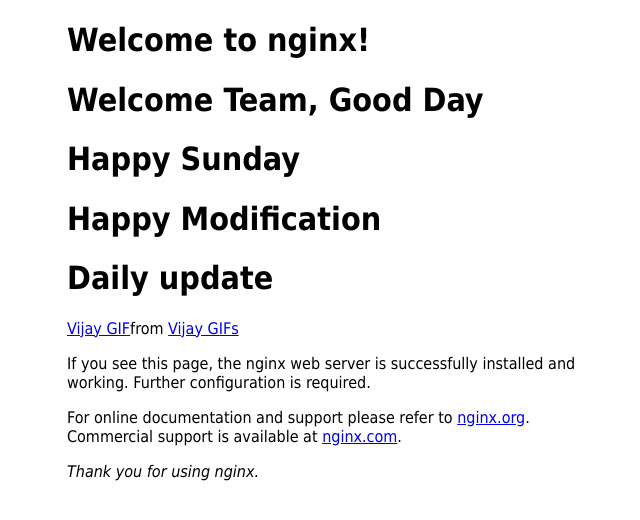
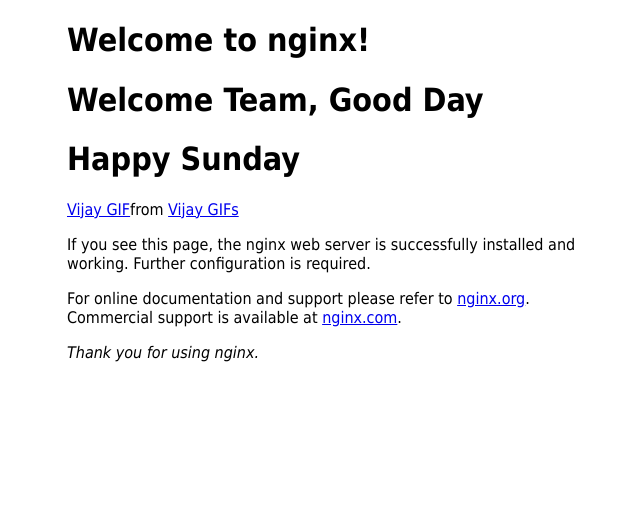
Before and after one commit to mpbalajimca/Project-B-Public, a plain HTML site: page index.html in a window 1280 px wide. Shown: the whole page, without its empty margins (293-933 px from the left). Drawn offline with Linux system fonts and the light colour scheme; a script that the page names is missing.

Commit message:
1st Push

```diff
--- a/index.html
+++ b/index.html
@@ -1,7 +1,7 @@
 <!DOCTYPE html>
 <html>
 <head>
-<title>Welcome to Bala's nginx! details</title>
+<title>Welcome to Bala's nginx!</title>
 <style>
 html { color-scheme: light dark; }
 body { width: 35em; margin: 0 auto;
@@ -13,9 +13,6 @@
 <h1> Welcome Team, Good Day </h1>
 
 <h1> Happy Sunday </h1>
-<h1> Happy Modification </h1>
-
-<h1> Daily update </h1>
 
 <div class="tenor-gif-embed" data-postid="5730771" data-share-method="host" data-aspect-ratio="1.63" data-width="100%"><a href="https://tenor.com/view/vijay-gif-5730771">Vijay GIF</a>from <a href="https://tenor.com/search/vijay-gifs">Vijay GIFs</a></div> <script type="text/javascript" async src="https://tenor.com/embed.js"></script>
 
```
Also changed, not shown: balaji.txt (added).
